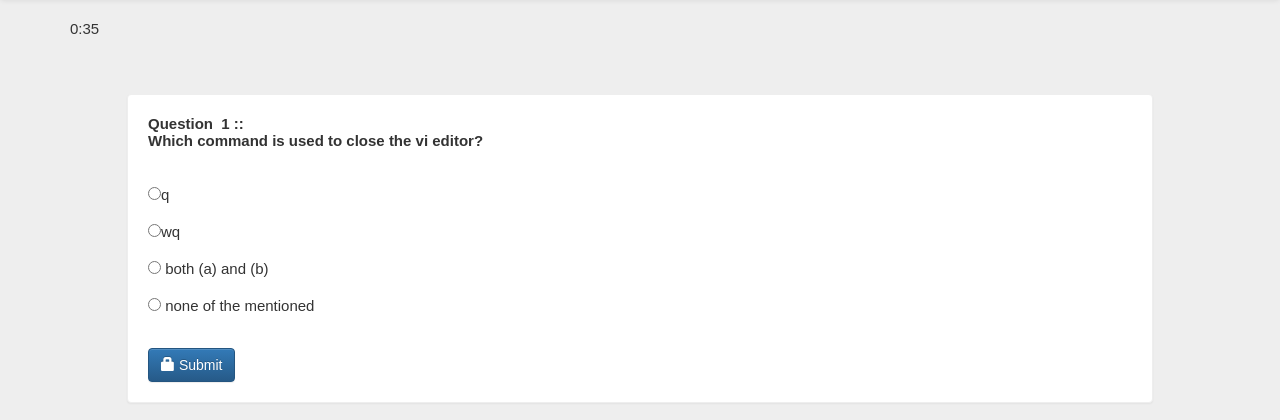
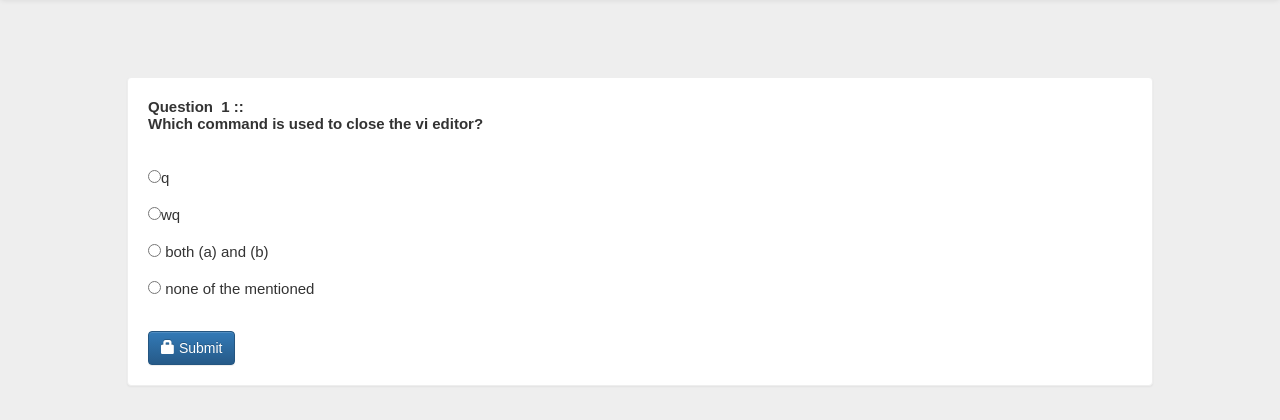
Before and after one commit to Gupta-Hemant/Online-test-system, a PHP site: page /account.php?q=quiz&step=2&eid=5589741f9ed52&n=1&t=5 in a window 1280 px wide. Shown: the part 110-530 px from the top of the page. Run offline with PHP 8.4, Linux system fonts and the light colour scheme; the visitor is signed in with stand-in values (Sample User, id 1); data comes from the database, SQL or seed files in the repository; some web fonts are replaced.

Commit message:
Update account.php

```diff
--- a/account.php
+++ b/account.php
@@ -113,7 +113,7 @@ $c=0;
 echo '</table></div></div>';
 
 }?>
-<span id="countdown" class="timer"></span>
+<!-- <span id="countdown" class="timer"></span>
 <script>
 var seconds = 40;
     function secondPassed() {
@@ -131,7 +131,7 @@ var seconds = 40;
     }
     }
 var countdownTimer = setInterval('secondPassed()', 1000);
-</script>
+</script> -->
 
 <!--home closed-->
 
```
